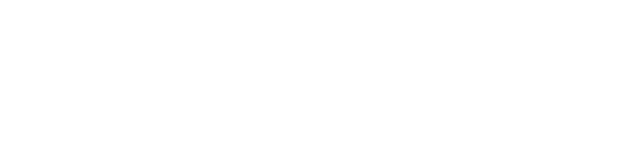
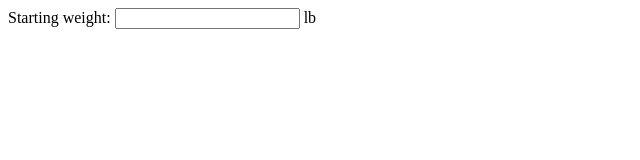
Before and after one commit to devashrlucas/warmup-calculator, a plain HTML site: page index.html in a window 1280 px wide. Shown: the whole page, without its empty margins (0-640 px from the left). Drawn offline with Linux system fonts and the light colour scheme; files that its build step writes are made by us from their sources; files whose address does not match are found by name.

Commit message:
Redefined and renamed project

```diff
--- a/index.html
+++ b/index.html
@@ -3,13 +3,17 @@
 
 <head>
     <meta charset="utf-8">
-    <title>title</title>
+    <title>Plate Calculator</title>
     <link rel="stylesheet" href="style.css">
     <script src="script.js"></script>
 </head>
 
 <body>
-    <!-- page content -->
+  <div class="inputs">
+      <form>
+          Starting weight: <input type="text" name="startweight"> lb <br>
+      </form>
+  </div>
 </body>
 
 </html>
```
Also changed, not shown: README.md.
